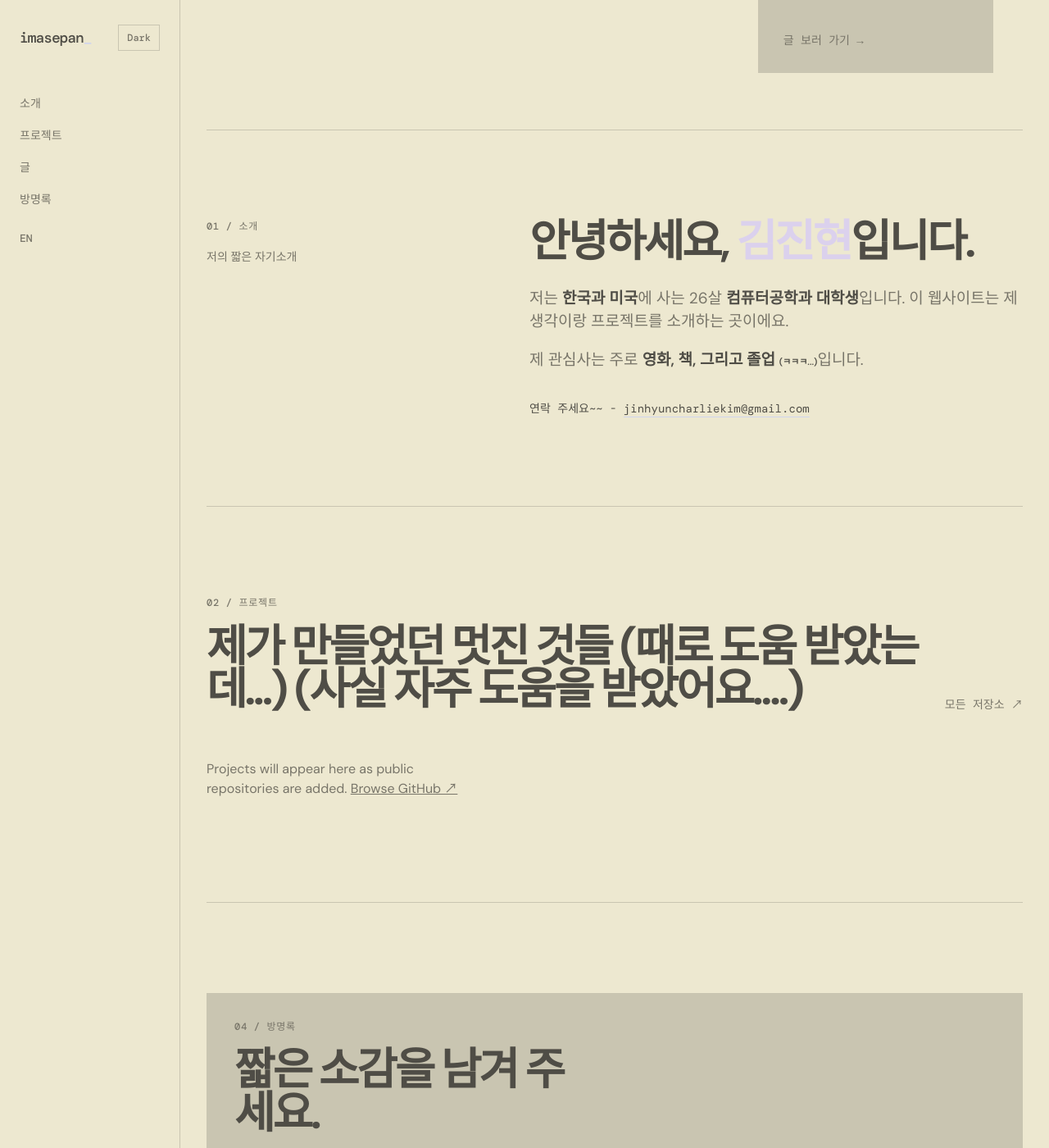
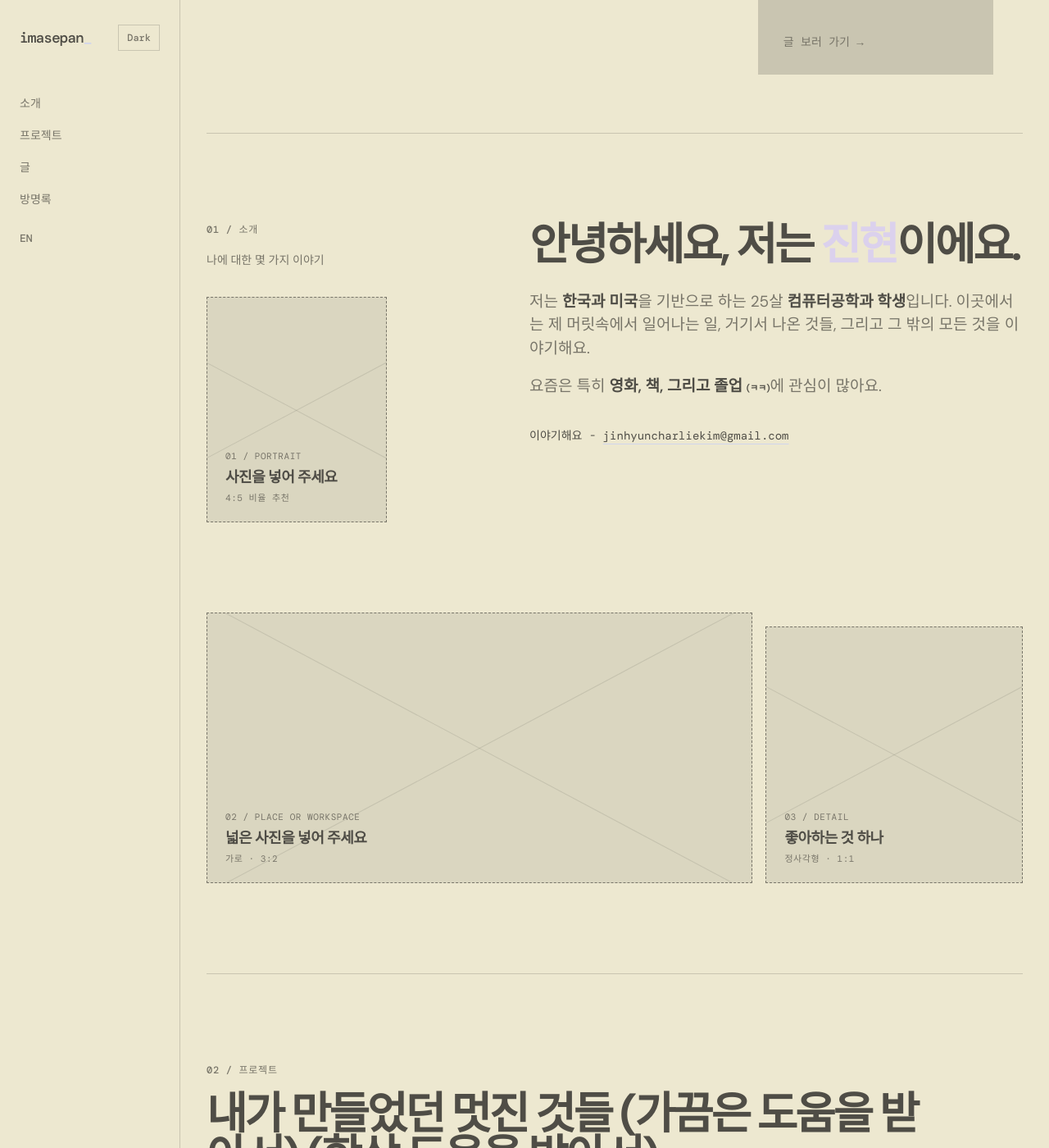
Before and after one commit to imasepan/imasepan.github.io, a Jekyll site: the page built from kr.html, in a window 1280 px wide and 1400 px high, scrolled down 832 px. Shown: the whole window at 82% size. Built offline with Jekyll 4.4.1, drawn with Linux system fonts in a browser that asks for light colours; some of the changed text lies outside the part shown.

Commit message:
Add photo placement previews

```diff
--- a/kr.html
+++ b/kr.html
@@ -11,7 +11,7 @@ permalink: /kr/
     <link rel="preconnect" href="https://fonts.googleapis.com" />
     <link rel="preconnect" href="https://fonts.gstatic.com" crossorigin />
     <link href="https://fonts.googleapis.com/css2?family=DM+Mono:wght@400;500&family=DM+Sans:wght@400;500;600;700&display=swap" rel="stylesheet" />
-    <link rel="stylesheet" href="/styles.css?v=20260803-2" />
+    <link rel="stylesheet" href="/styles.css?v=20260804-1" />
   </head>
   <body>
     <header class="site-header">
@@ -33,7 +33,7 @@ permalink: /kr/
 
     <section class="music-banner" aria-label="추천 Spotify 플레이리스트">
       <div class="music-banner-inner">
-        <p><span>지금 재생 중</span> / 이 사이트 분위기에 잘 어울리는 제가 좋아하는 노래들!</p>
+        <p><span>지금 재생 중</span> / 이 사이트 분위기에 잘 어울리는 내가 좋아하는 노래들!</p>
         <iframe
           class="spotify-player"
           title="Spotify 플레이리스트"
@@ -52,8 +52,8 @@ permalink: /kr/
       <section class="hero" aria-labelledby="hero-title">
         <div class="hero-intro">
           <p class="eyebrow">내 페이지</p>
-          <h1 id="hero-title">내 블로그,<br />내 프로젝트,<br />내가 좋아하는 것들</h1>
-          <p class="hero-copy">저의 커리어, 저의 성격을 알아갈 수 있는 곳.</p>
+          <h1 id="hero-title">내 블로그,<br />내 프로젝트,<br />그리고 내가 좋아하는 것들</h1>
+          <p class="hero-copy">전문가로서의 나와, 한 사람으로서의 나를 알아갈 수 있는 곳이에요.</p>
           <div class="hero-actions">
             <a class="button button-primary" href="#projects">프로젝트 보기 <span aria-hidden="true">↓</span></a>
             <a class="button button-quiet" href="https://github.com/imasepan" target="_blank" rel="noreferrer">GitHub ↗</a>
@@ -77,13 +77,31 @@ permalink: /kr/
       <section id="about" class="section about-section" aria-labelledby="about-title">
         <div class="about-label">
           <p class="eyebrow">01 / 소개</p>
-          <p class="about-note">저의 짧은 자기소개</p>
+          <p class="about-note">나에 대한 몇 가지 이야기</p>
+          <div class="photo-placeholder photo-placeholder-portrait" role="img" aria-label="인물 사진 자리 표시자">
+            <span>01 / portrait</span>
+            <strong>사진을 넣어 주세요</strong>
+            <small>4:5 비율 추천</small>
+          </div>
         </div>
         <div class="about-copy">
-          <h2 id="about-title">안녕하세요, <span>김진현</span>입니다.</h2>
-          <p>저는 <strong>한국과 미국</strong>에 사는 26살 <strong>컴퓨터공학과 대학생</strong>입니다. 이 웹사이트는 제 생각이랑 프로젝트를 소개하는 곳이에요.</p>
-          <p>제 관심사는 주로 <strong>영화, 책, 그리고 졸업 <small><small><small>(ㅋㅋㅋ...)</small></small></small></strong>입니다.</p>
-          <p class="about-contact">연락 주세요~~ - <a href="mailto:jinhyuncharliekim@gmail.com">jinhyuncharliekim@gmail.com</a></p>
+          <h2 id="about-title">안녕하세요, 저는 <span>진현</span>이에요.</h2>
+          <p>저는 <strong>한국과 미국</strong>을 기반으로 하는 25살 <strong>컴퓨터공학과 학생</strong>입니다. 이곳에서는 제 머릿속에서 일어나는 일, 거기서 나온 것들, 그리고 그 밖의 모든 것을 이야기해요.</p>
+          <p>요즘은 특히 <strong>영화, 책, 그리고 졸업 <small><small><small>(ㅋㅋ)</small></small></small></strong>에 관심이 많아요.</p>
+          <p class="about-contact">이야기해요 - <a href="mailto:jinhyuncharliekim@gmail.com">jinhyuncharliekim@gmail.com</a></p>
+        </div>
+      </section>
+
+      <section class="photo-strip" aria-label="사진 배치 미리보기">
+        <div class="photo-placeholder photo-placeholder-wide" role="img" aria-label="넓은 일상 사진 자리 표시자">
+          <span>02 / place or workspace</span>
+          <strong>넓은 사진을 넣어 주세요</strong>
+          <small>가로 · 3:2</small>
+        </div>
+        <div class="photo-placeholder photo-placeholder-detail" role="img" aria-label="디테일 사진 자리 표시자">
+          <span>03 / detail</span>
+          <strong>좋아하는 것 하나</strong>
+          <small>정사각형 · 1:1</small>
         </div>
       </section>
 
@@ -91,7 +109,7 @@ permalink: /kr/
         <div class="section-heading">
           <div>
             <p class="eyebrow">02 / 프로젝트</p>
-            <h2 id="projects-title">제가 만들었던 멋진 것들 (때로 도움 받았는데...) (사실 자주 도움을 받았어요....)</h2>
+            <h2 id="projects-title">내가 만들었던 멋진 것들 (가끔은 도움을 받아서) (항상 도움을 받아서)</h2>
           </div>
           <a class="text-link" href="https://github.com/imasepan?tab=repositories" target="_blank" rel="noreferrer">모든 저장소 ↗</a>
         </div>
@@ -103,7 +121,7 @@ permalink: /kr/
       <section class="section split-section single-card" aria-label="방명록">
         <a class="feature-card feature-link accent-card" href="/guestbook.html">
           <p class="eyebrow">04 / 방명록</p>
-          <h2>짧은 소감을 남겨 주세요.</h2>
+          <h2>짧은 인사를 남겨 주세요.</h2>
           <p>사이트가 마음에 들었다면 메시지를 남겨 주세요! (좋은 메시지라면 더 좋아요).</p>
           <span class="text-link">방명록 쓰기 →</span>
         </a>
@@ -118,7 +136,7 @@ permalink: /kr/
 
     <footer class="site-footer">
       <a class="wordmark" href="/kr/">imasepan<span>_</span></a>
-      <p>귀차니즘을 버텨서 열심히 살게요~</p>
+      <p>일주일 동안 정신없이 작업하다가, 그 뒤로는 완전히 잊어버리는 모습을 지켜봐 주세요.</p>
       <a href="https://github.com/imasepan" target="_blank" rel="noreferrer">github.com/imasepan ↗</a>
     </footer>
     <script src="/script.js?v=20260803-2"></script>
```
